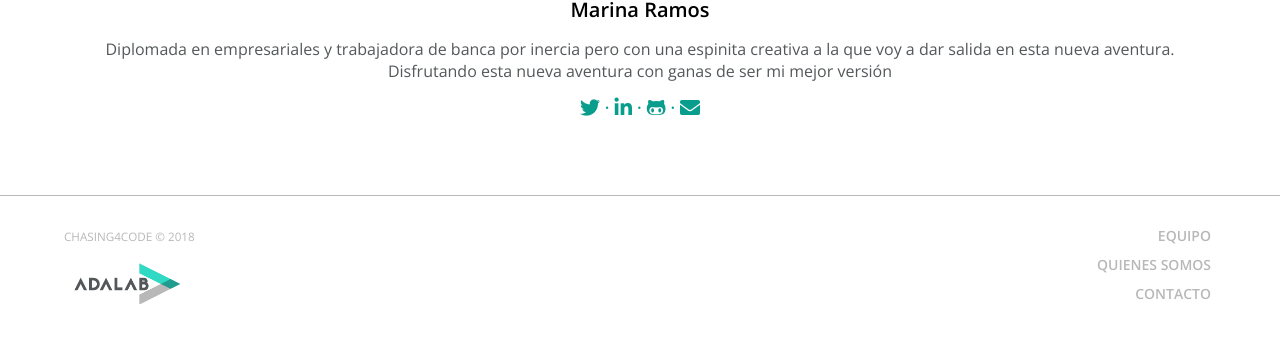
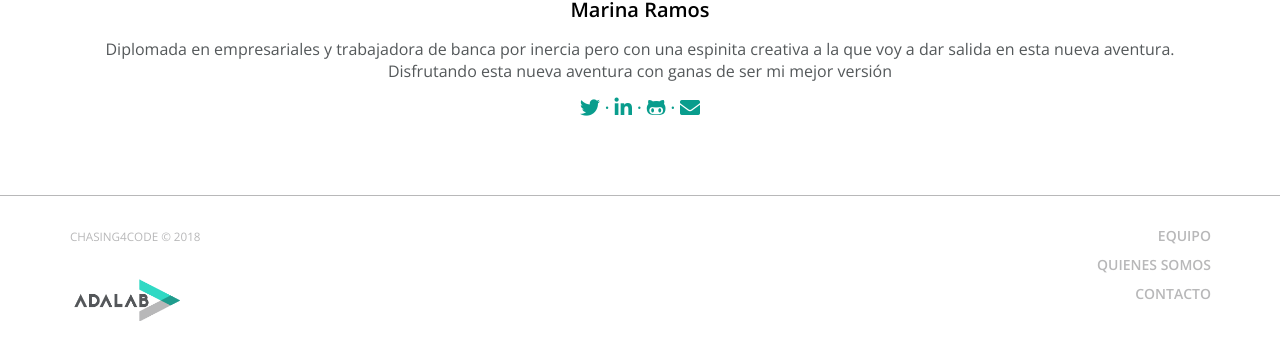
Before and after one commit to minamrp/e-s1-chasing4code, a plain HTML site: page index.html in a window 1280 px wide. Shown: the part 2712-3071 px from the top of the page. Drawn offline with nearby package versions, Linux system fonts and the light colour scheme.

Commit message:
Copyright as relative element to fix boxes

```diff
--- a/CSS/style.css
+++ b/CSS/style.css
@@ -345,7 +345,7 @@ footer{
     }
 
     .wrapper-footer{
-        padding-bottom: 60px;
+        padding-bottom: 0;
     }
 
     .container-copy-nav {
@@ -358,6 +358,7 @@ footer{
     .footer-nav{
         margin-left: auto;
         display: inline-block;
+        margin-bottom: 60px;
     }
 
     .footer-nav li{
@@ -371,12 +372,18 @@ footer{
     .copyright{
         text-align: left;
         padding-top: 5px;
+        height: 20px;
+        padding-bottom: 0px;
+        position: relative;
+        left: -110px;
+        max-height: 10px;
     }
 
     .logo{
-        display: inline-block;
-        position: relative;
-        bottom: 45px;
+        display: flex;
+        align-self: center;
+        order: -1;
+        margin-top: 15px;
     }
 
 }
--- a/index.html
+++ b/index.html
@@ -143,11 +143,12 @@
                         <li><a href="#whoWeAre">QUIENES SOMOS</a></li>
                         <li><a href="contacto.html">CONTACTO</a></li>
                     </ul>
+                    <div class="logo"><a href="https://adalab.es" target="_blank"><img class="adalab-logo" src="imagen/logo-adalab.png"
+                        alt="Logo-adalab"></a>
             </div>
+<!--  -->
 
 
-            <div class="logo"><a href="https://adalab.es" target="_blank"><img class="adalab-logo" src="imagen/logo-adalab.png"
-                alt="Logo-adalab"></a>
     </div>
 
         </div>
```
